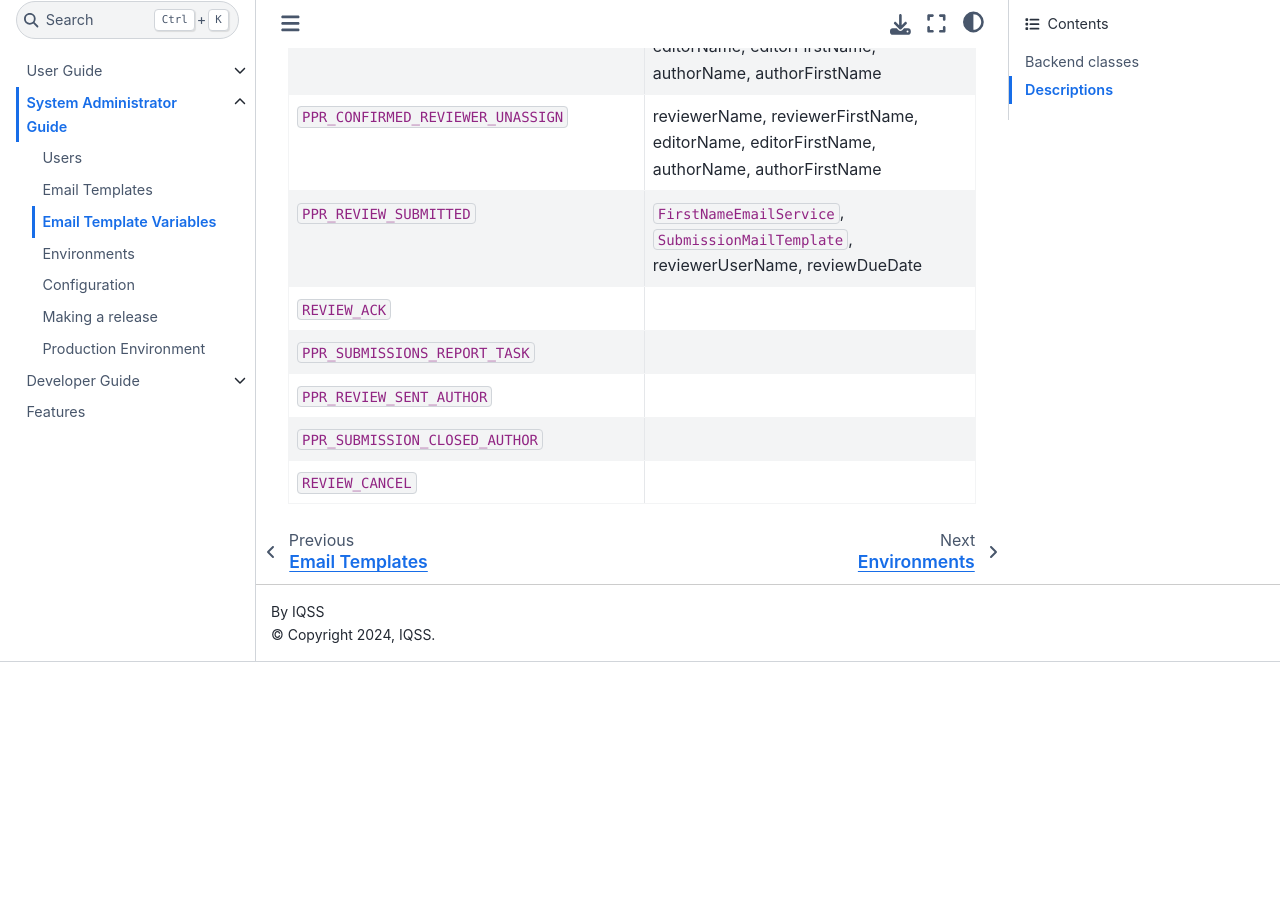
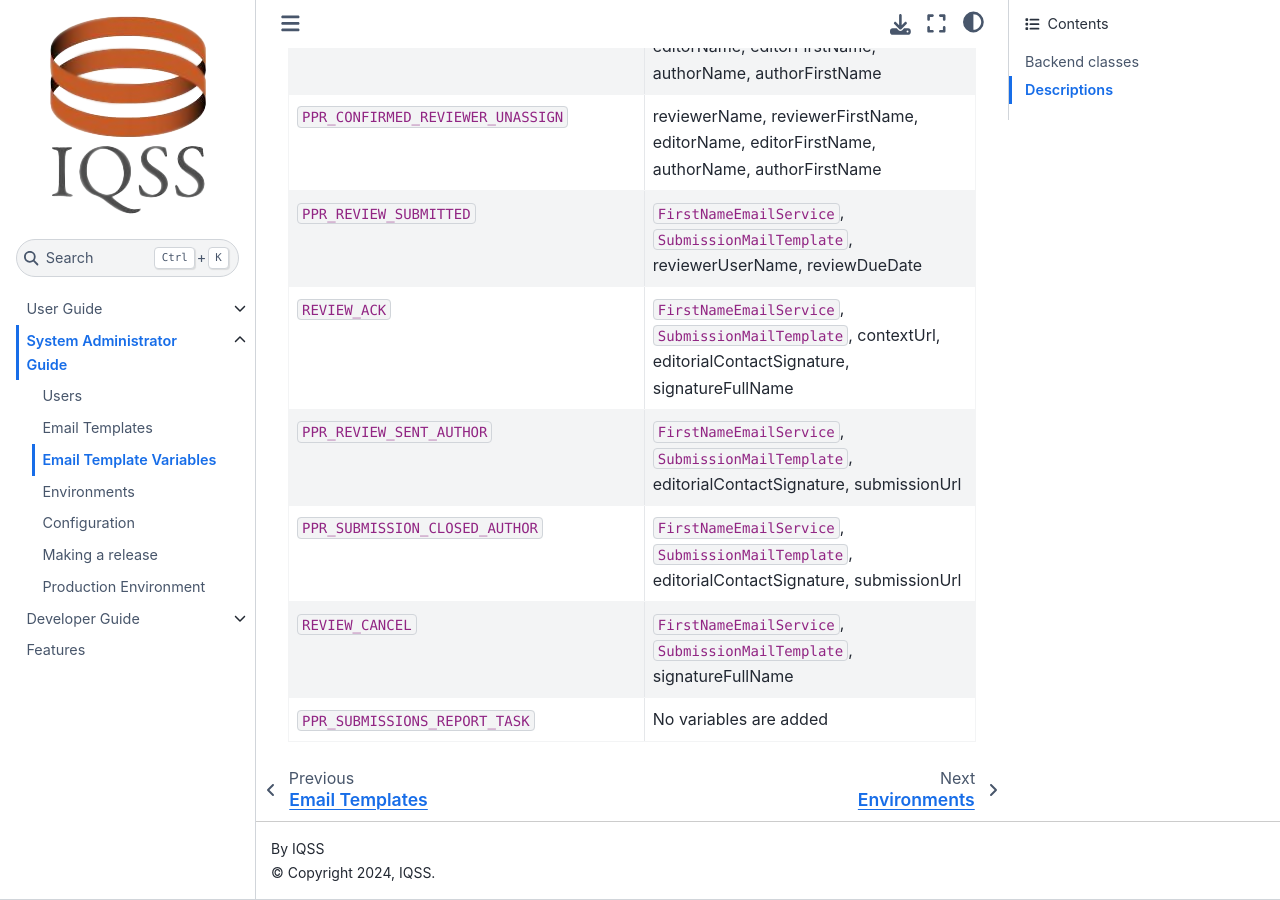
Before and after one commit to IQSS/ppr-ojs, a Sphinx documentation site: the page built from docs/Sphinx-guides/source/sysadminGuide/emailTemplateVariables.md, in a window 1280 px wide and 900 px high, scrolled down 3384 px. Built offline with Sphinx 7.4.7 and the Sphinx Book theme 1.1.4, drawn with Linux system fonts in a browser that asks for light colours; before the commit the page ends 4046 px from its top, so only the background shows below that.

Commit message:
Completed email template variables documentation

```diff
--- a/docs/Sphinx-guides/source/sysadminGuide/emailTemplateVariables.md
+++ b/docs/Sphinx-guides/source/sysadminGuide/emailTemplateVariables.md
@@ -24,31 +24,31 @@
 
 ## Descriptions
 
-| Email Template  | Variables                                                                                                                                                                                                         |
-|-----------------|-------------------------------------------------------------------------------------------------------------------------------------------------------------------------------------------------------------------|
-| ``NOTIFICATION`` | ``MailTemplate``, notificationContents, url, siteTitle                                                                                                                                                            |
-| ``EDITOR_DECISION_INITIAL_DECLINE`` | ``FirstNameEmailService``, ``SubmissionMailTemplate``, authorName, submissionUrl                                                                                                                                  |
-| ``EDITOR_DECISION_DECLINE`` | ``FirstNameEmailService``, ``SubmissionMailTemplate``, authorName, submissionUrl                                                                                                                                  |
-| ``EDITOR_DECISION_REVISIONS`` | ``FirstNameEmailService``, ``SubmissionMailTemplate``, authorName, submissionUrl                                                                                                                                  |
-| ``SUBMISSION_ACK`` | ``FirstNameEmailService``, ``SubmissionMailTemplate``, authorName, authorUsername, editorialContactSignature, submissionUrl                                                                                       |
-| ``PPR_SUBMISSION_APPROVED`` | ``FirstNameEmailService``, ``SubmissionMailTemplate``, submissionUrl                                                                                                                                              |
-| ``EDITOR_ASSIGN`` | ``FirstNameEmailService``, ``SubmissionMailTemplate``                                                                                                                                                             |
-| ``REVIEW_REQUEST_ONECLICK`` | ``FirstNameEmailService``, ``SubmissionMailTemplate``, contextUrl, editorialContactSignature, signatureFullName, passwordResetUrl, messageToReviewer, abstractTermIfEnabled                                       |
-| ``REVIEW_CONFIRM`` | ``FirstNameEmailService``, ``SubmissionMailTemplate``, reviewDueDate                                                                                                                                              |
-| ``REVIEW_DECLINE`` | ``FirstNameEmailService``, ``SubmissionMailTemplate``, reviewDueDate                                                                                                                                              |
-| ``PPR_REVIEW_ACCEPTED`` | ``FirstNameEmailService``, ``SubmissionMailTemplate``, reviewerUserName, reviewDueDate, passwordResetUrl, submissionReviewUrl                                                                                     |
+| Email Template  | Variables                                                                                                                                                                                                           |
+|-----------------|---------------------------------------------------------------------------------------------------------------------------------------------------------------------------------------------------------------------|
+| ``NOTIFICATION`` | ``MailTemplate``, notificationContents, url, siteTitle                                                                                                                                                              |
+| ``EDITOR_DECISION_INITIAL_DECLINE`` | ``FirstNameEmailService``, ``SubmissionMailTemplate``, authorName, submissionUrl                                                                                                                                    |
+| ``EDITOR_DECISION_DECLINE`` | ``FirstNameEmailService``, ``SubmissionMailTemplate``, authorName, submissionUrl                                                                                                                                    |
+| ``EDITOR_DECISION_REVISIONS`` | ``FirstNameEmailService``, ``SubmissionMailTemplate``, authorName, submissionUrl                                                                                                                                    |
+| ``SUBMISSION_ACK`` | ``FirstNameEmailService``, ``SubmissionMailTemplate``, authorName, authorUsername, editorialContactSignature, submissionUrl                                                                                         |
+| ``PPR_SUBMISSION_APPROVED`` | ``FirstNameEmailService``, ``SubmissionMailTemplate``, submissionUrl                                                                                                                                                |
+| ``EDITOR_ASSIGN`` | ``FirstNameEmailService``, ``SubmissionMailTemplate``                                                                                                                                                               |
+| ``REVIEW_REQUEST_ONECLICK`` | ``FirstNameEmailService``, ``SubmissionMailTemplate``, contextUrl, editorialContactSignature, signatureFullName, passwordResetUrl, messageToReviewer, abstractTermIfEnabled                                         |
+| ``REVIEW_CONFIRM`` | ``FirstNameEmailService``, ``SubmissionMailTemplate``, reviewDueDate                                                                                                                                                |
+| ``REVIEW_DECLINE`` | ``FirstNameEmailService``, ``SubmissionMailTemplate``, reviewDueDate                                                                                                                                                |
+| ``PPR_REVIEW_ACCEPTED`` | ``FirstNameEmailService``, ``SubmissionMailTemplate``, reviewerUserName, reviewDueDate, passwordResetUrl, submissionReviewUrl                                                                                       |
 | ``PPR_REVIEW_DUE_DATE_REVIEWER`` | ``FirstNameEmailService``, ``SubmissionMailTemplate``, reviewerUserName, reviewDueDate, responseDueDate, editorialContactSignature, passwordResetUrl, submissionReviewUrl, messageToReviewer, abstractTermIfEnabled |
 | ``PPR_REVIEW_PENDING_WITH_FILES_REVIEWER`` | ``FirstNameEmailService``, ``SubmissionMailTemplate``, reviewerUserName, reviewDueDate, responseDueDate, editorialContactSignature, passwordResetUrl, submissionReviewUrl, messageToReviewer, abstractTermIfEnabled |
 | ``PPR_REVIEW_DUE_DATE_WITH_FILES_REVIEWER`` | ``FirstNameEmailService``, ``SubmissionMailTemplate``, reviewerUserName, reviewDueDate, responseDueDate, editorialContactSignature, passwordResetUrl, submissionReviewUrl, messageToReviewer, abstractTermIfEnabled |
-| ``PPR_REVIEW_DUE_DATE_EDITOR`` | ``FirstNameEmailService``, ``SubmissionMailTemplate``, reviewDueDate, editorialContactSignature, submissionReviewUrl                                                                                              |
-| ``PPR_REVIEW_REQUEST_DUE_DATE_REVIEWER`` | ``FirstNameEmailService``, ``SubmissionMailTemplate``, reviewDueDate, passwordResetUrl, submissionReviewUrl, editorialContactSignature                                                                            |
-| ``REVIEW_REMIND_ONECLICK`` | ``FirstNameEmailService``, ``SubmissionMailTemplate``, reviewDueDate, passwordResetUrl, submissionReviewUrl, editorialContactSignature                                                                            |
-| ``REVIEW_REMIND`` | ``FirstNameEmailService``, ``SubmissionMailTemplate``, reviewDueDate, passwordResetUrl, submissionReviewUrl, editorialContactSignature                                                                            |
-| ``PPR_REQUESTED_REVIEWER_UNASSIGN`` | reviewerName, reviewerFirstName, editorName, editorFirstName, authorName, authorFirstName                                                                                                       |
-| ``PPR_CONFIRMED_REVIEWER_UNASSIGN`` | reviewerName, reviewerFirstName, editorName, editorFirstName, authorName, authorFirstName                                                                                                       |
-| ``PPR_REVIEW_SUBMITTED`` | ``FirstNameEmailService``, ``SubmissionMailTemplate``, reviewerUserName, reviewDueDate                                                                                |
-| ``REVIEW_ACK`` |                                                                                                                                                                                                                   |
-| ``PPR_SUBMISSIONS_REPORT_TASK`` |                                                                                                                                                                                                                   |
-| ``PPR_REVIEW_SENT_AUTHOR`` |                                                                                                                                                                                                                   |
-| ``PPR_SUBMISSION_CLOSED_AUTHOR`` |                                                                                                                                                                                                                   |
-| ``REVIEW_CANCEL`` |                                                                                                                                                                                                                   |
+| ``PPR_REVIEW_DUE_DATE_EDITOR`` | ``FirstNameEmailService``, ``SubmissionMailTemplate``, reviewDueDate, editorialContactSignature, submissionReviewUrl                                                                                                |
+| ``PPR_REVIEW_REQUEST_DUE_DATE_REVIEWER`` | ``FirstNameEmailService``, ``SubmissionMailTemplate``, reviewDueDate, passwordResetUrl, submissionReviewUrl, editorialContactSignature                                                                              |
+| ``REVIEW_REMIND_ONECLICK`` | ``FirstNameEmailService``, ``SubmissionMailTemplate``, reviewDueDate, passwordResetUrl, submissionReviewUrl, editorialContactSignature                                                                              |
+| ``REVIEW_REMIND`` | ``FirstNameEmailService``, ``SubmissionMailTemplate``, reviewDueDate, passwordResetUrl, submissionReviewUrl, editorialContactSignature                                                                              |
+| ``PPR_REQUESTED_REVIEWER_UNASSIGN`` | reviewerName, reviewerFirstName, editorName, editorFirstName, authorName, authorFirstName                                                                                                                           |
+| ``PPR_CONFIRMED_REVIEWER_UNASSIGN`` | reviewerName, reviewerFirstName, editorName, editorFirstName, authorName, authorFirstName                                                                                                                           |
+| ``PPR_REVIEW_SUBMITTED`` | ``FirstNameEmailService``, ``SubmissionMailTemplate``, reviewerUserName, reviewDueDate                                                                                                                              |
+| ``REVIEW_ACK`` | ``FirstNameEmailService``, ``SubmissionMailTemplate``, contextUrl, editorialContactSignature, signatureFullName                                                                                                     |
+| ``PPR_REVIEW_SENT_AUTHOR`` | ``FirstNameEmailService``, ``SubmissionMailTemplate``, editorialContactSignature, submissionUrl                                                                                                                     |
+| ``PPR_SUBMISSION_CLOSED_AUTHOR`` | ``FirstNameEmailService``, ``SubmissionMailTemplate``, editorialContactSignature, submissionUrl                                                                                                                     |
+| ``REVIEW_CANCEL`` | ``FirstNameEmailService``, ``SubmissionMailTemplate``, signatureFullName                                                                                                                                            |
+| ``PPR_SUBMISSIONS_REPORT_TASK`` | No variables are added                                                                                                                                                                                              |
```
